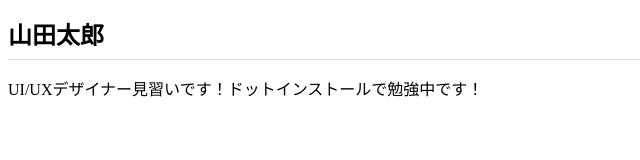
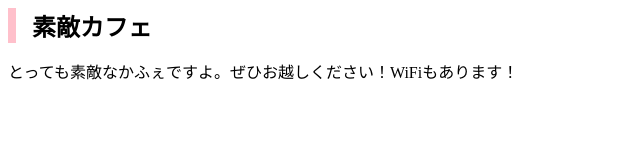
Before and after one commit to kazuochan/kazuochan.github.io, a plain HTML site: page index.html in a window 1280 px wide. Shown: the whole page, without its empty margins (0-640 px from the left). Drawn offline with Linux system fonts and the light colour scheme.

Commit message:
Add files via upload

```diff
--- a/css/styles.css
+++ b/css/styles.css
@@ -1,5 +1,5 @@
 h1 {
   font-size: 24px;
-  padding-bottom: 8px;
-  border-bottom: 1px solid #ddd;
+  padding-left:16px;
+  border-left: 8px solid pink;
 }
--- a/index.html
+++ b/index.html
@@ -1,12 +1,11 @@
-<!DOCTYPE html>
 <html lang="ja">
 <head>
   <meta charset="utf-8">
-  <title>山田太郎のポートフォリオサイト</title>
-  <link rel="stylesheet" href="css/styles.css">
+  <title>素敵カフェ</title>
+  <link rel="stylesheet" href="css/styles.css"
 </head>
 <body>
-  <h1>山田太郎</h1>
-  <p>UI/UXデザイナー見習いです！ドットインストールで勉強中です！</p>
+  <h1>素敵カフェ</h1>
+  <p>とっても素敵なかふぇですよ。ぜひお越しください！WiFiもあります！</p>
 </body>
 </html>
```
